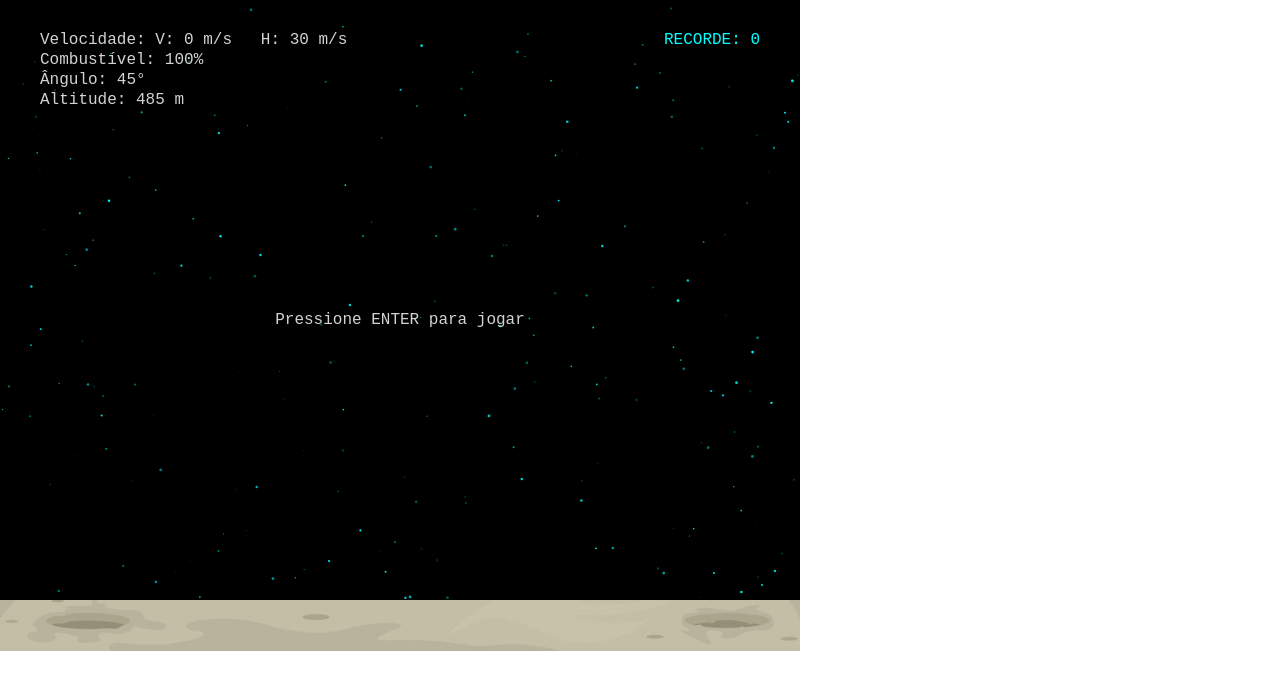
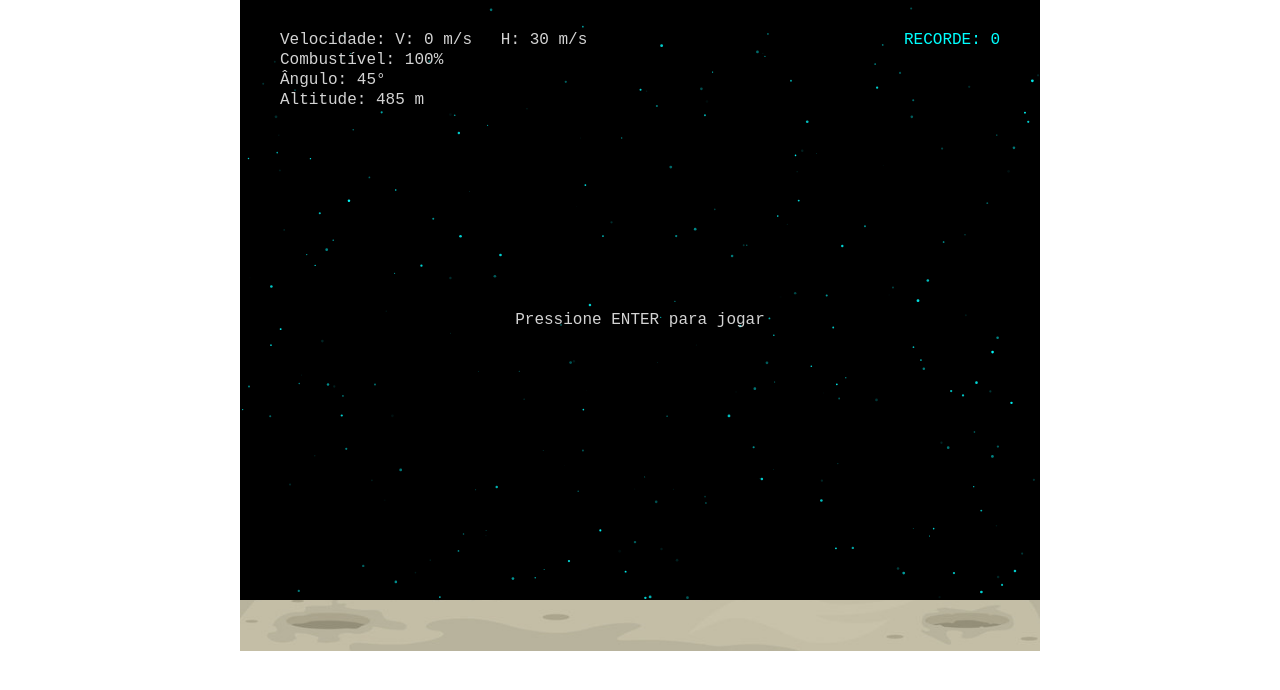
Before and after one commit to JoaoRoccella/lopal-moonlander, a website: page public/index.html in a window 1280 px wide. Drawn offline with Linux system fonts and the light colour scheme.

Commit message:
fix: centralização horizontal

```diff
--- a/public/index.html
+++ b/public/index.html
@@ -7,6 +7,7 @@
     <title>Alunissagem</title>
     <style>
         * { margin: 0 }
+        body { width: 100dvw; height: 100dvh; display: flex; justify-content: center;}
         img, canvas { display: block; width: 800px }
         canvas { position: absolute; top: 0 }
         #cenario { z-index: 0 }
```
